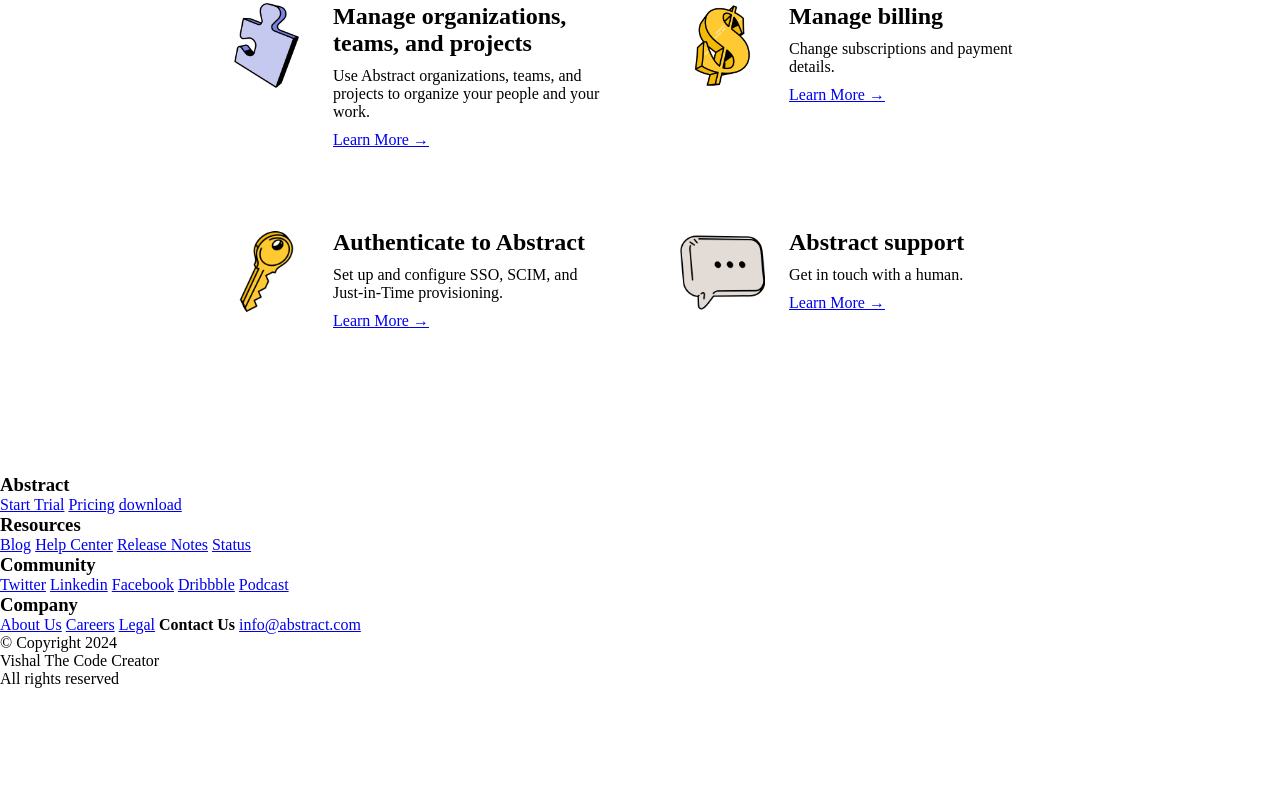
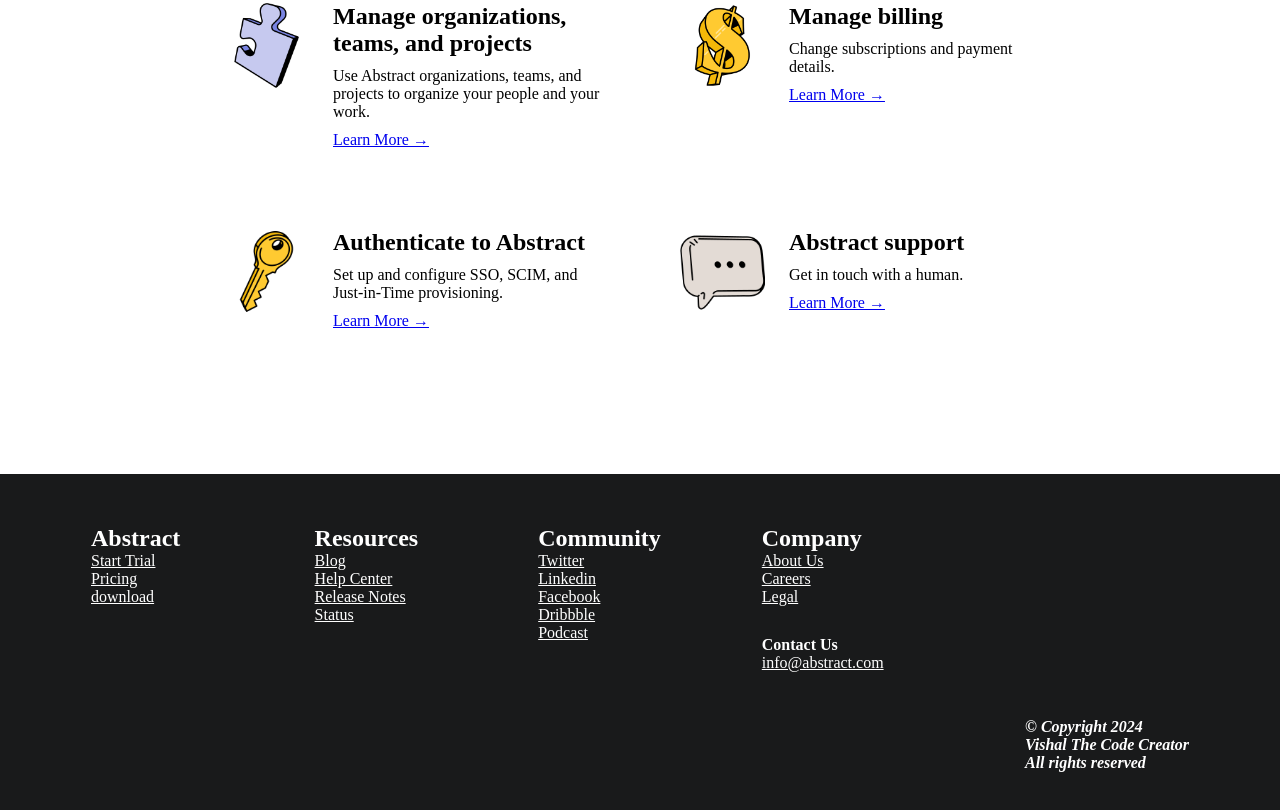
Before and after one commit to vishal-the-coder-creator/CSS-less1, a plain HTML site: page index.html in a window 1280 px wide. Shown: the part 805-1615 px from the top of the page. Before the commit the page ends 1493 px from the top, so only its background shows below. Drawn offline with Linux system fonts and the light colour scheme; a web font is replaced by a local one.

Commit message:
style.css

```diff
--- a/style.css
+++ b/style.css
@@ -164,3 +164,73 @@
     gap: 10px;
 
 }
+
+footer{
+    padding: 0 30px 60px 30px;
+    background-color: #191a1b;
+    color: white;
+
+}
+
+.container{
+    padding-right: calc(15px*2);
+    padding-left: calc(15px*2);
+}
+
+.footer_inner{
+    margin: 0 auto;
+    position: relative;
+    width: 90%;
+    max-width: 1900px;
+    padding-bottom: 100px;
+    padding-top: 50px;
+}
+
+footer>div{
+    display: block;
+}
+
+.footer-column{
+    width: 20%;
+    display: inline-block;
+    vertical-align: top;
+}
+
+.footer-title{
+    font-size: 24px;
+    line-height: 28px;
+    font-weight: bold;
+}
+
+.footer a{
+    color: white;
+    display: block;
+    background-color: transparent;
+    font-family: "Laila", serif;
+    font-weight: 400;
+    font-style: normal;
+
+}
+
+
+.footer #break{
+    margin-bottom: 30px;
+}
+
+.footer #copyright{
+    position: absolute;
+    right: 0;
+    bottom: 0;
+}
+
+.footer h3{
+    font-family: "Laila", serif;
+    font-weight: 700;
+    font-style: normal;
+}
+
+.footer p{
+    font-family: "Laila", serif;
+    font-weight: 700;
+    font-style: oblique;
+}
```
